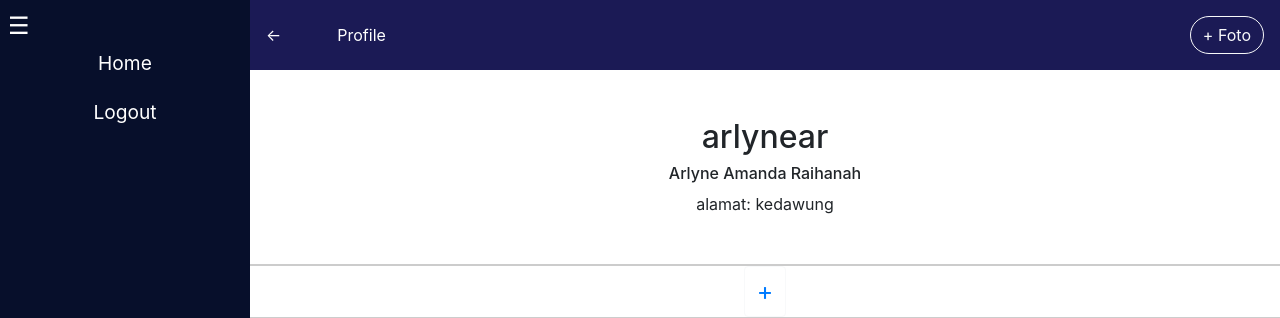
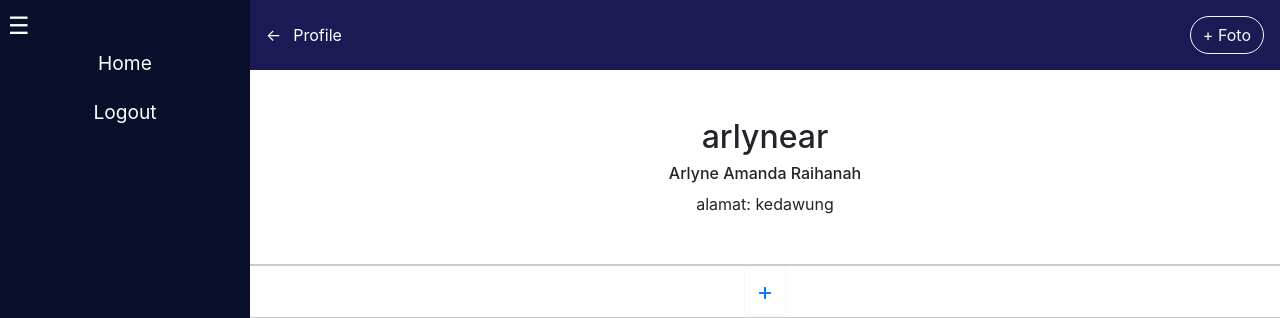
Before and after one commit to ArlyneAmanda/P_Uji_Gallery, a PHP site: page /profile.php in a window 1280 px wide. Shown: the top 318 px of the page. Run offline with PHP 8.4, Linux system fonts and the light colour scheme; a user stored in the database is signed in; data that the repository does not hold is empty.

Commit message:
banyak mengubah lagi

```diff
--- a/fotoalbum.php
+++ b/fotoalbum.php
@@ -75,7 +75,7 @@ $tampil_nama_album = mysqli_fetch_assoc($nama_album);
 <body>
   <?php include 'partials/sidebar.php'; ?>
   <div class="w-100">
-    <header class="p-3 d-flex justify-item-center gap-5">
+    <header class="p-3 d-flex justify-item-center gap-1">
       <a href="profile.php" class="p=0 bg=transparent mr-2">
         <span class="text-white">&#8592;</span>
       </a>
--- a/profile.php
+++ b/profile.php
@@ -79,7 +79,7 @@ require_once('config/koneksi.php');
   <?php include 'partials/sidebar.php'; ?>
 
   <div class="w-100">
-    <header class="p-3 d-flex justify-item-center gap-5">
+    <header class="p-3 d-flex justify-item-center gap-1">
       <a href="home.php" class="p=0 bg=transparent mr-2">
         <span class="text-white">&#8592;</span>
       </a>
@@ -242,7 +242,7 @@ require_once('config/koneksi.php');
                     <label for="">Caption :</label>
                     <textarea class="form-control" name="deskripsi_album" id="" cols="30" rows="5"><?= $itemAlbum['deskripsi'] ?></textarea>
                   </div>
-                  <button type="submit" class="btn btn-primary">Upload Foto</button>
+                  <button type="submit" class="btn btn-primary">Edit Album</button>
                 </form>
               </div>
             </div>
```
Also changed, not shown: assets/meme hyunbin.jpg (added).
